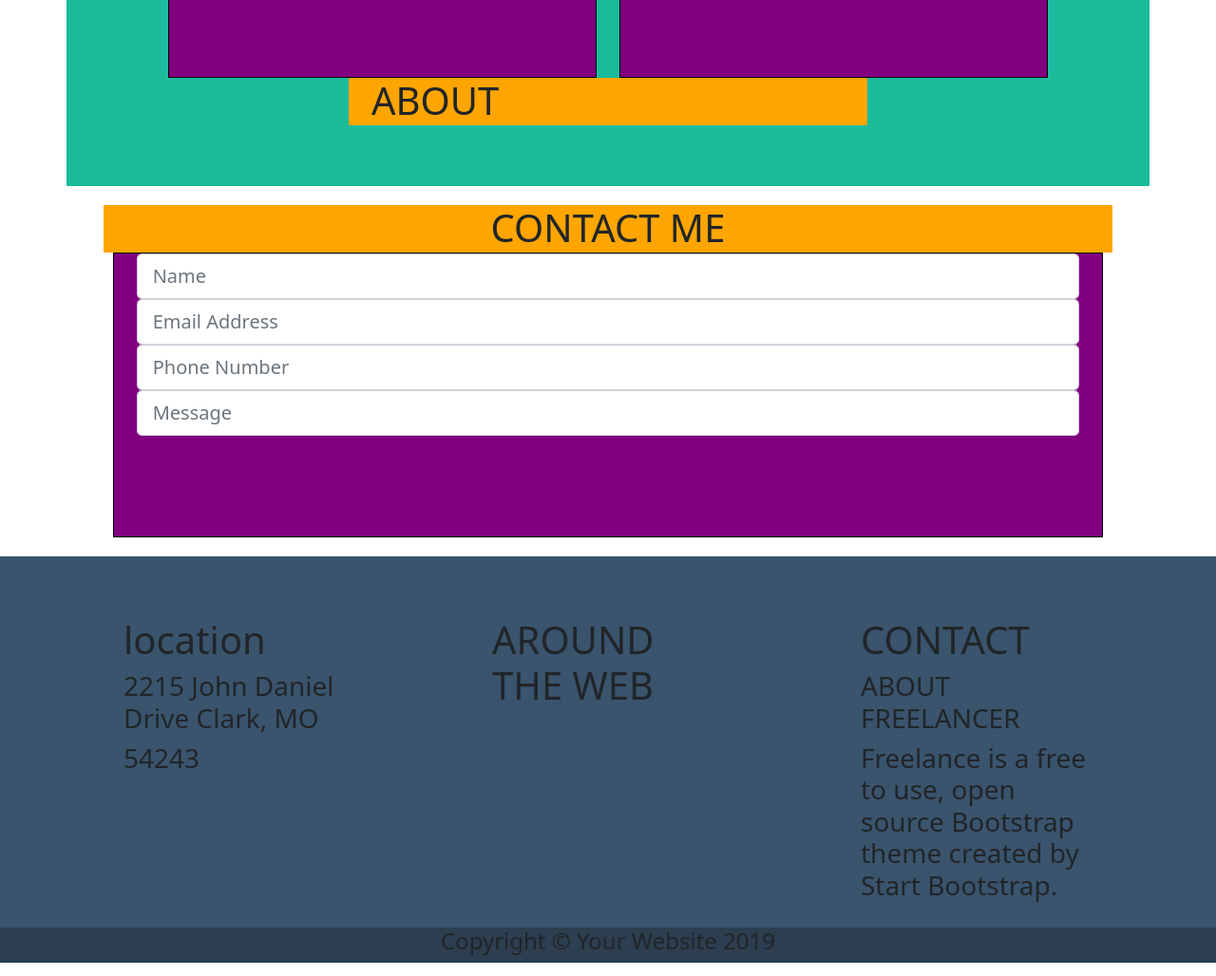
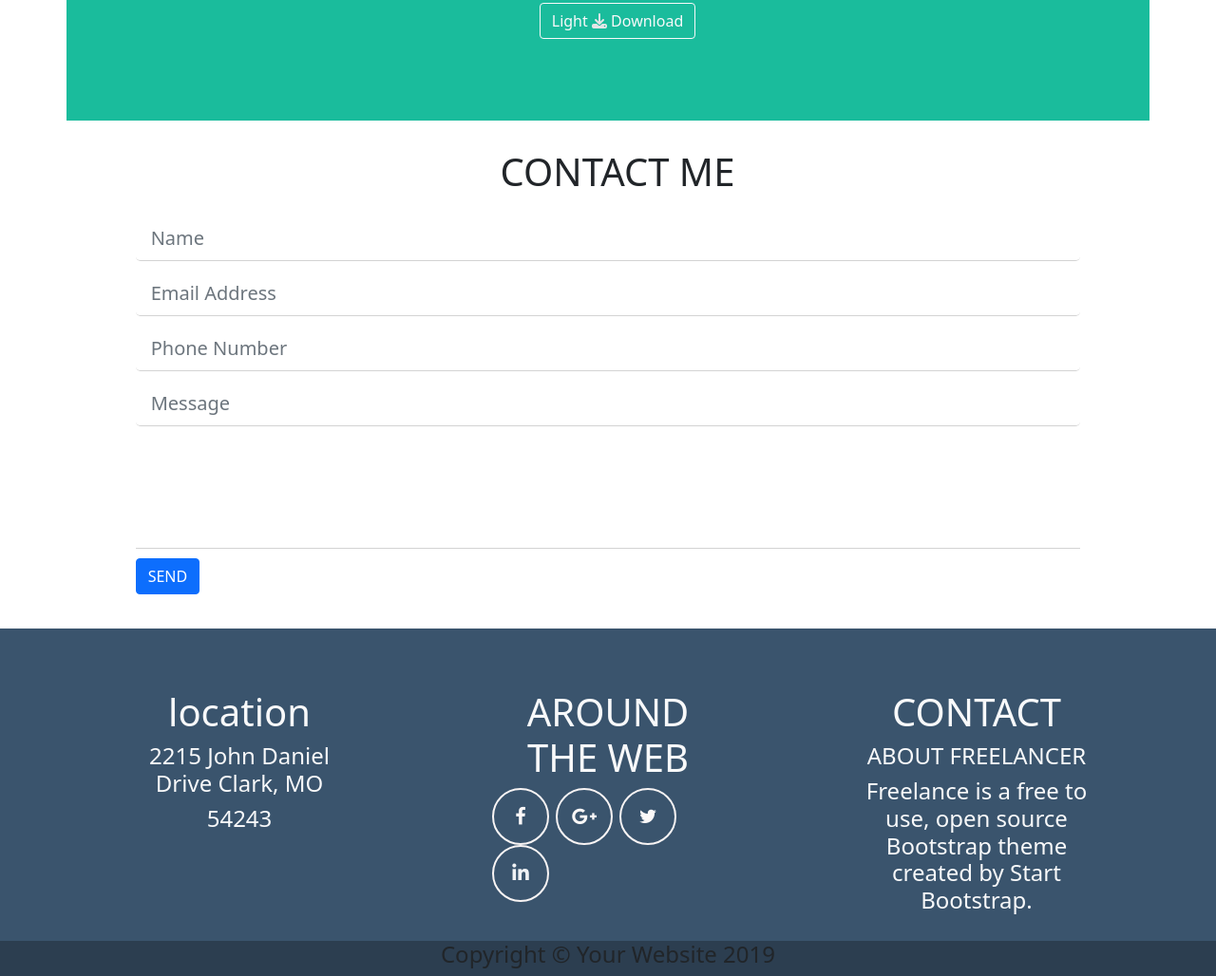
Before and after one commit to LunaLopis/html-css-bootstrap-freelancer, a plain HTML site: page index.html in a window 1280 px wide. Shown: the part 1491-2519 px from the top of the page at 95% size. Drawn offline with nearby package versions, Linux system fonts and the light colour scheme.

Commit message:
tutti i contenuti e navbar

```diff
--- a/css/style.css
+++ b/css/style.css
@@ -4,7 +4,8 @@
     box-sizing: border-box;
 }
 
-header, .bottom-footer {
+header,
+.bottom-footer {
     background-color: #2c3e50;
 }
 
@@ -24,15 +25,11 @@ ul li {
     color: white;
 }
 
-.content-title, .cards, .contact {
+.content-title,
+.cards,
+.contact {
     margin: 20px 0px;
 }
-
-/* .content-card {
-    background-color: green;
-    height: 300px;
-} */
-
 
 .img-card {
     width: 100%;
@@ -46,11 +43,9 @@ ul li {
 }
 
 footer {
-    background-color: rgba(58,84,109,255);
+    background-color: rgba(58, 84, 109, 255);
     /* margin-top: 20px 0px; */
 }
-
-/* regole di stile */
 
 .top-footer {
     margin: 20px 0px;
@@ -59,9 +54,11 @@ footer {
 .text-center {
     text-align: center;
 }
+
 .pad-top-5 {
     padding-top: 5%;
 }
+
 .pad-bottom-5 {
     padding-bottom: 5%;
 }
@@ -69,13 +66,13 @@ footer {
 .pad-20 {
     padding: 20px;
 }
+
 .color-white {
     color: white;
 }
 
 .back-transparent {
     background-color: transparent;
-
 }
 
 .border-rad-white {
@@ -83,23 +80,9 @@ footer {
     border-radius: 10%;
 }
 
-
-
-
-
-.back-blue {
-    background-color: blue;
-}
-
-.back-yellow {
-    background-color: yellow;
-}
-.back-red {
-    background-color: red;
-}
-
-.back-fiord {
-    background-color: rgba(58,84,109,255);
+.img-center {
+    display: block;
+    margin: 0 auto;
 }
 
 .back-white {
@@ -107,16 +90,18 @@ footer {
 }
 
 .back-purple {
-    background-color: purple;
-    height: 300px;
-    border: 1px solid black;
+    /* height: 300px; */
+    padding: 15px 15px;
 }
+
 .back-l-purple {
     background-color: rgb(190, 9, 190);
     height: 300px;
 }
+
 .back-orange {
-    background-color: orange;
+    margin: 10px 10px;
+    text-align: center;
     height: 50px;
 }
 
@@ -125,7 +110,68 @@ footer {
     justify-content: flex-end;
 }
 
-/* .flex-center {
+.star-bar {
+    text-align: center;
+    content: "";
+}
+
+.star-bar::before,
+.star-bar::after {
+    width: 25%;
+    height: 1px;
+    border-top: 4px solid #ccc;
+    display: inline-block;
+    content: '';
+    padding-top: 0.5em;
+    margin-left: 5%;
+    margin-right: 5%;
+}
+
+.stile-input {
+    margin: 10px 0px;
+    border: none;
+    border-bottom: 1px solid lightgray;
+}
+
+.button-send {
+    margin-top: 8em;
+    padding-top: 10px;
+    border-top: 1px solid lightgray;
+}
+
+
+.social-links a{
+    text-align:center;
+      float: left;
+      width: 60px;
+      height: 60px;
+      border: 2px solid #f8f4f4;
+      border-radius: 100%;
+      margin-right: 7px;
       display: flex;
-  justify-content: center;
-} */
+      align-items: flex-start;
+      transition: all 0.4s;
+      -webkit-transition: all 0.4s;
+  }
+  .social-links a i{
+      font-size: 20px;
+      align-self:center;
+      color: #fbf8f8;
+      transition: all 0.4s;
+      -webkit-transition: all 0.4s;
+      margin: 0 auto;
+  }
+  .social-links a i::before{
+    display:inline-block;
+    text-decoration:none;
+  }
+  .social-links a:hover{
+    background: rgba(0,0,0,0.2);
+  }
+  .social-links a:hover i{
+    color:#fff;
+  }
+
+  .border-none {
+    border: none;
+  }
--- a/index.html
+++ b/index.html
@@ -12,6 +12,7 @@
         integrity="sha384-ENjdO4Dr2bkBIFxQpeoTz1HIcje39Wm4jDKdf19U8gI4ddQ3GYNS7NTKfAdVQSZe" crossorigin="anonymous">
         </script>
     <link rel="stylesheet" href="https://cdnjs.cloudflare.com/ajax/libs/font-awesome/6.4.0/css/all.min.css">
+    <link href="http://maxcdn.bootstrapcdn.com/font-awesome/4.2.0/css/font-awesome.min.css" rel="stylesheet"/>
     <link rel="stylesheet" href="./css/style.css">
     <title>Document</title>
 </head>
@@ -83,15 +84,21 @@
             </div>
         </div>
     </header>
-
-
-
     <section class="jambotron">
         <div class="container">
             <div class="row">
                 <div class="col-12">
-                    <div class="content-big text-center">
-                        <h1>START BOOTSRAP</h1>
+                    <div class="content-big text-center back-transparent text-light">
+                        <div class="card img-center jambotron border-none" style="width: 18rem;">
+                            <img src="./img/avatar.svg" class="card-img-top" alt="...">
+                        </div>
+                        <div>
+                            <h1>START BOOTSRAP</h1>
+                        </div>
+                        <div class="star-bar">
+                            <span><i class="fa-solid fa-star" style="color: #f5f7fa;"></i></span>
+                        </div>
+
                     </div>
                 </div>
             </div>
@@ -147,7 +154,7 @@
         </section>
 
         <section class="about">
-            <div class="container back-aqua pad-top-5 pad-bottom-5">
+            <div class="container back-aqua pad-top-5 pad-bottom-5 text-light">
                 <div class="row justify-content-center">
                     <div class="col-6">
                         <div class="container back-orange flex-center">
@@ -182,7 +189,10 @@
                 <div class="row justify-content-center">
                     <div class="col-lg-6 col-sm-12">
                         <div class="container back-orange flex-center">
-                            <h1>ABOUT</h1>
+                            <button type="button" class="btn btn-outline-light">Light
+                                <span><i class="fa-solid fa-download" style="color: #e4e5e7;"></i></span>
+                                <span>Download</span>
+                            </button>
                         </div>
                     </div>
                 </div>
@@ -199,16 +209,24 @@
 
                 <div class="row justify-content-center">
                     <div class="col-lg-10 col-sm-12">
-                        <div class="container back-purple">
-                            <input class="form-control form-control-lg" type="name" placeholder="Name"
+                        <div class="container">
+                            <input class="form-control form-control-lg stile-input" type="name" placeholder="Name"
                                 aria-label="default input example">
-                            <input class="form-control form-control-lg" type="name" placeholder="Email Address"
+                            <input class="form-control form-control-lg stile-input" type="name"
+                                placeholder="Email Address" aria-label="default input example">
+                            <input class="form-control form-control-lg stile-input" type="name"
+                                placeholder="Phone Number" aria-label="default input example">
+                            <input class="form-control form-control-lg stile-input" type="name" placeholder="Message"
                                 aria-label="default input example">
-                            <input class="form-control form-control-lg" type="name" placeholder="Phone Number"
-                                aria-label="default input example">
-                            <input class="form-control form-control-lg" type="name" placeholder="Message"
-                                aria-label="default input example">
+                            <div class="button-send">
+                                <button type="submit" class="btn btn-primary mb-3">SEND</button>
+                            </div>
+
                         </div>
+
+
+
+
                     </div>
                 </div>
             </div>
@@ -217,29 +235,36 @@
     </main>
 
     <footer>
-        <div class="top-footer">
+        <div class="top-footer text-light">
             <div class="container pad-top-5">
                 <div class="row g-5">
                     <div class="col-lg-4 col-sm-12">
-                        <div class="container">
+                        <div class="container text-center">
                             <h1>location</h1>
-                            <h3>2215 John Daniel Drive Clark, MO</h3>
-                            <h3>54243</h3>
+                            <h4>2215 John Daniel Drive Clark, MO</h4>
+                            <h4>54243</h4>
                         </div>
                     </div>
                     <div class="col-lg-4 col-sm-12">
-                        <div class="container">
+                        <div class="container text-center">
                             <h1>AROUND THE WEB</h1>
+                            <div class="social-links">
+                                <a href="#"><i class="fa fa-facebook fa-lg"></i></a>
+                                <a href="#"><i class="fa fa-google-plus fa-lg"></i></a>
+                                <a href="#"><i class="fa fa-twitter fa-lg"></i></a>
+                                <a href="#"><i class="fa-brands fa-linkedin-in fa-g" style="color: #f0f2f5;"></i></a>
+                            </div>
                         </div>
                     </div>
                     <div class="col-lg-4 col-sm-12">
-                        <div class="container">
+                        <div class="container text-center">
                             <h1> CONTACT</h1>
-                            <h3>ABOUT FREELANCER</h3>
-                            <h3> Freelance is a free to use, open source
+                            <h4>ABOUT FREELANCER</h4>
+                            <h4>
+                                Freelance is a free to use, open source
                                 Bootstrap theme created by Start
                                 Bootstrap.
-                            </h3>
+                            </h4>
                         </div>
                     </div>
                 </div>
```
Lines whose indentation alone changed are shown as unchanged.
